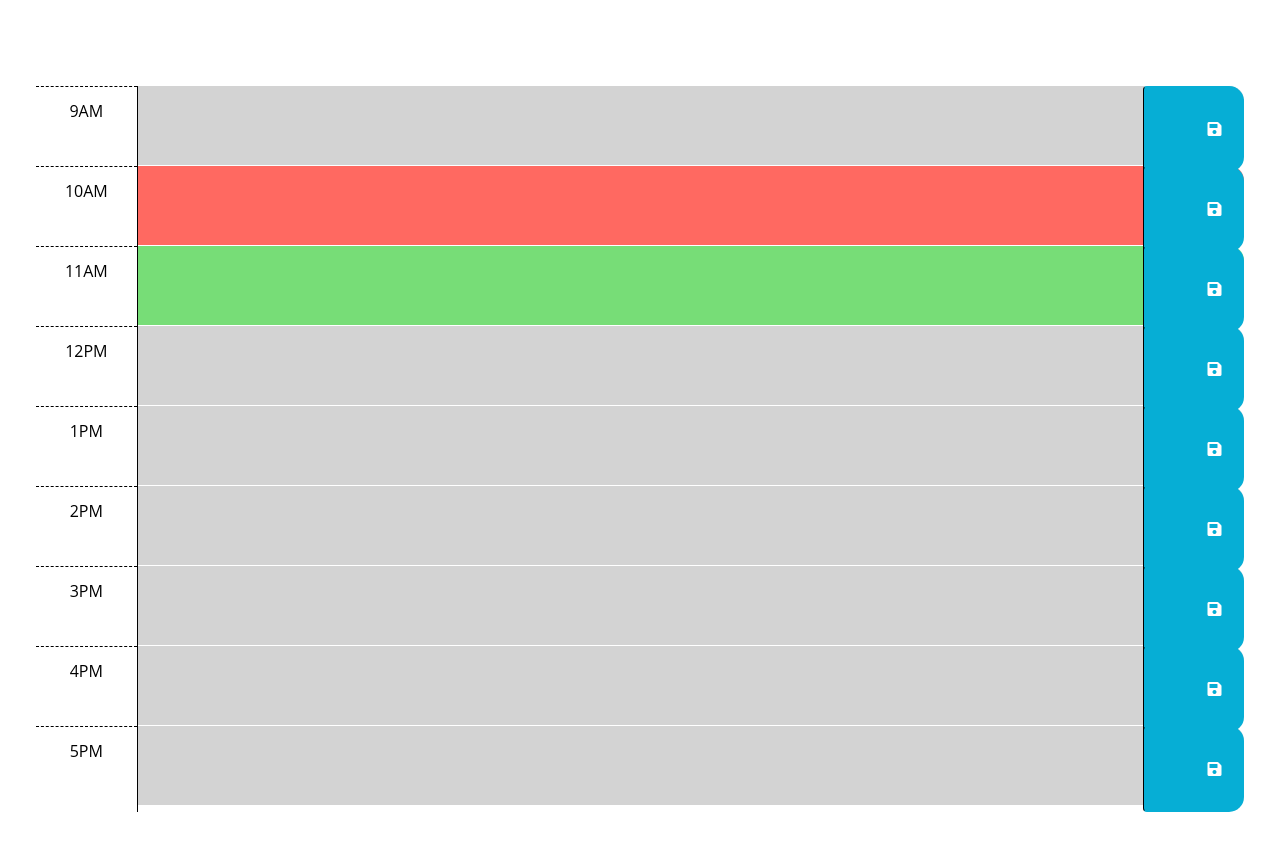
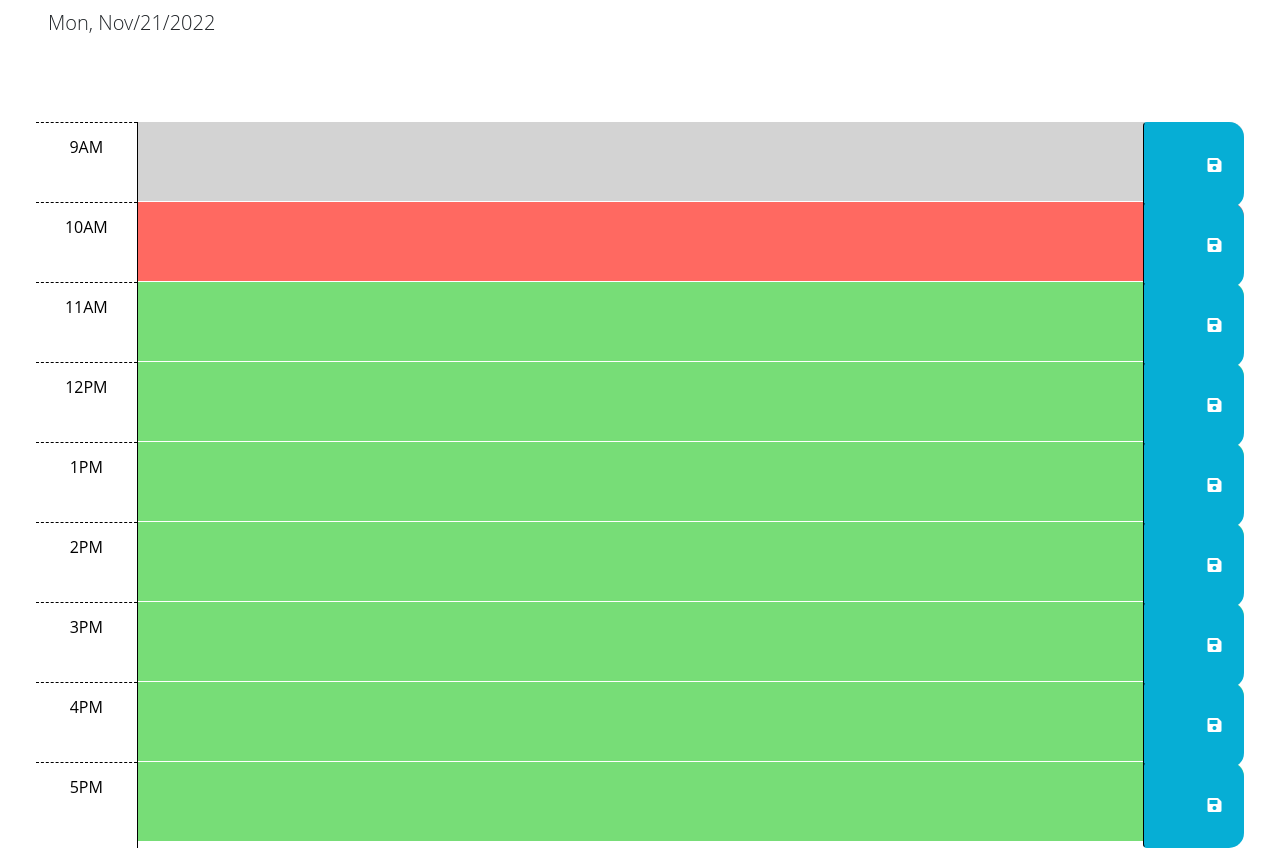
Before and after one commit to ovitale18/Calendar-Project, a plain HTML site: page 02-Challenge/Develop/index.html in a window 1280 px wide. Shown: the part 156-1004 px from the top of the page. Before the commit the page ends 968 px from the top, so only its background shows below. Drawn offline with nearby package versions, Linux system fonts and the light colour scheme.

Commit message:
added time and date to header

```diff
--- a/02-Challenge/Develop/index.html
+++ b/02-Challenge/Develop/index.html
@@ -68,7 +68,7 @@
         </button>
       </div>
 
-      <div id="hour-9" class="row time-block past">
+      <div id="hour-12" class="row time-block future">
         <div class="col-2 col-md-1 hour text-center py-3">12PM</div>
         <textarea class="col-8 col-md-10 description" rows="3"> </textarea>
         <button class="btn saveBtn col-2 col-md-1" aria-label="save">
@@ -76,7 +76,7 @@
         </button>
       </div>
 
-      <div id="hour-9" class="row time-block past">
+      <div id="hour-01" class="row time-block future">
         <div class="col-2 col-md-1 hour text-center py-3">1PM</div>
         <textarea class="col-8 col-md-10 description" rows="3"> </textarea>
         <button class="btn saveBtn col-2 col-md-1" aria-label="save">
@@ -84,7 +84,7 @@
         </button>
       </div>
 
-      <div id="hour-9" class="row time-block past">
+      <div id="hour-02" class="row time-block future">
         <div class="col-2 col-md-1 hour text-center py-3">2PM</div>
         <textarea class="col-8 col-md-10 description" rows="3"> </textarea>
         <button class="btn saveBtn col-2 col-md-1" aria-label="save">
@@ -92,7 +92,7 @@
         </button>
       </div>
 
-      <div id="hour-9" class="row time-block past">
+      <div id="hour-03" class="row time-block future">
         <div class="col-2 col-md-1 hour text-center py-3">3PM</div>
         <textarea class="col-8 col-md-10 description" rows="3"> </textarea>
         <button class="btn saveBtn col-2 col-md-1" aria-label="save">
@@ -100,7 +100,7 @@
         </button>
       </div>
 
-      <div id="hour-9" class="row time-block past">
+      <div id="hour-04" class="row time-block future">
         <div class="col-2 col-md-1 hour text-center py-3">4PM</div>
         <textarea class="col-8 col-md-10 description" rows="3"> </textarea>
         <button class="btn saveBtn col-2 col-md-1" aria-label="save">
@@ -108,22 +108,25 @@
         </button>
       </div>
 
-      <div id="hour-9" class="row time-block past">
+      <div id="hour-05" class="row time-block future">
         <div class="col-2 col-md-1 hour text-center py-3">5PM</div>
         <textarea class="col-8 col-md-10 description" rows="3"> </textarea>
         <button class="btn saveBtn col-2 col-md-1" aria-label="save">
           <i class="fas fa-save" aria-hidden="true"></i>
         </button>
       </div>
-
-
     </div>
 
     <script src="https://cdnjs.cloudflare.com/ajax/libs/jquery/3.2.1/jquery.min.js"></script>
-    <script src="https://cdn.jsdelivr.net/npm/dayjs@1.11.3/dayjs.min.js"
-    integrity="sha256-iu/zLUB+QgISXBLCW/mcDi/rnf4m4uEDO0wauy76x7U="
-    crossorigin="anonymous"></script>
-
+    <script
+      src="https://cdn.jsdelivr.net/npm/dayjs@1.11.3/dayjs.min.js"
+      integrity="sha256-iu/zLUB+QgISXBLCW/mcDi/rnf4m4uEDO0wauy76x7U="
+      crossorigin="anonymous"
+    ></script>
+    <script src="https://cdn.jsdelivr.net/npm/dayjs@1/dayjs.min.js"></script>
+    <script>
+      dayjs().format();
+    </script>
     <script src="script.js"></script>
   </body>
 </html>
--- a/02-Challenge/Develop/script.js
+++ b/02-Challenge/Develop/script.js
@@ -1,26 +1,47 @@
+var now = dayjs()
 // Wrap all code that interacts with the DOM in a call to jQuery to ensure that
 // the code isn't run until the browser has finished rendering all the elements
 // in the html.
 $(function () {
-
-  });
-
-
-    // TODO: Add a listener for click events on the save button. This code should
+   // TODO: Add a listener for click events on the save button. This code should
     // use the id in the containing time-block as a key to save the user input in
     // local storage. HINT: What does `this` reference in the click listener
     // function? How can DOM traversal be used to get the "hour-x" id of the
     // time-block containing the button that was clicked? How might the id be
     // useful when saving the description in local storage?
     //
-    // TODO: Add code to apply the past, present, or future class to each time
+  function saveTasks(){
+
+  }
+
+   // TODO: Add code to apply the past, present, or future class to each time
     // block by comparing the id to the current hour. HINTS: How can the id
     // attribute of each time-block be used to conditionally add or remove the
     // past, present, and future classes? How can Day.js be used to get the
     // current hour in 24-hour time?
-    //
+  function timeColor(){
+
+  }
+
+   //
     // TODO: Add code to get any user input that was saved in localStorage and set
     // the values of the corresponding textarea elements. HINT: How can the id
     // attribute of each time-block be used to do this?
     //
+    function printTasks(){
+
+    }
+
     // TODO: Add code to display the current date in the header of the page.
+    function displayCurrentDates(){
+
+    };
+
+    let now = dayjs().format('ddd, MMM/DD/YYYY');
+      document.getElementById('currentDay').innerHTML=now;
+
+
+
+
+
+  });
```
